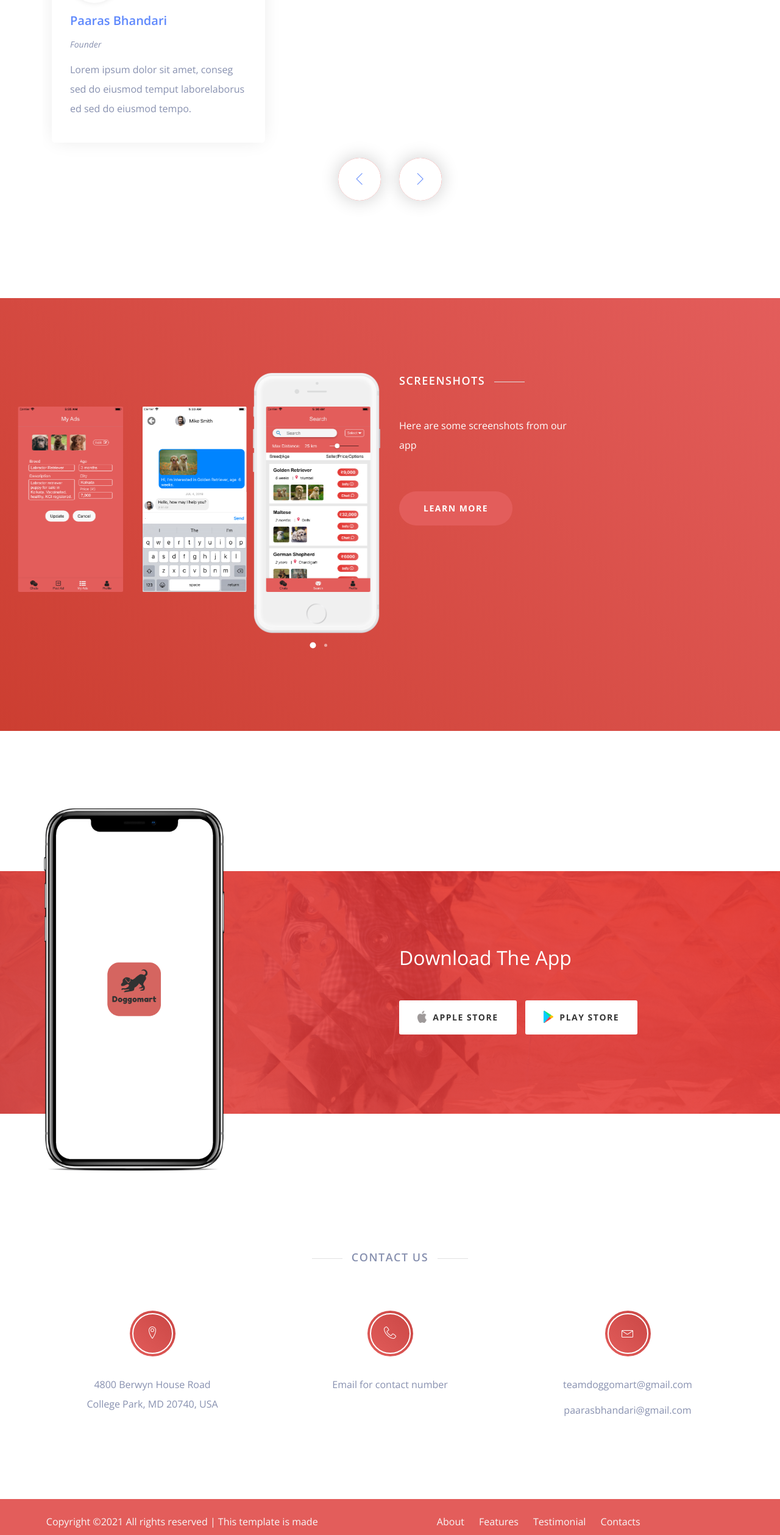
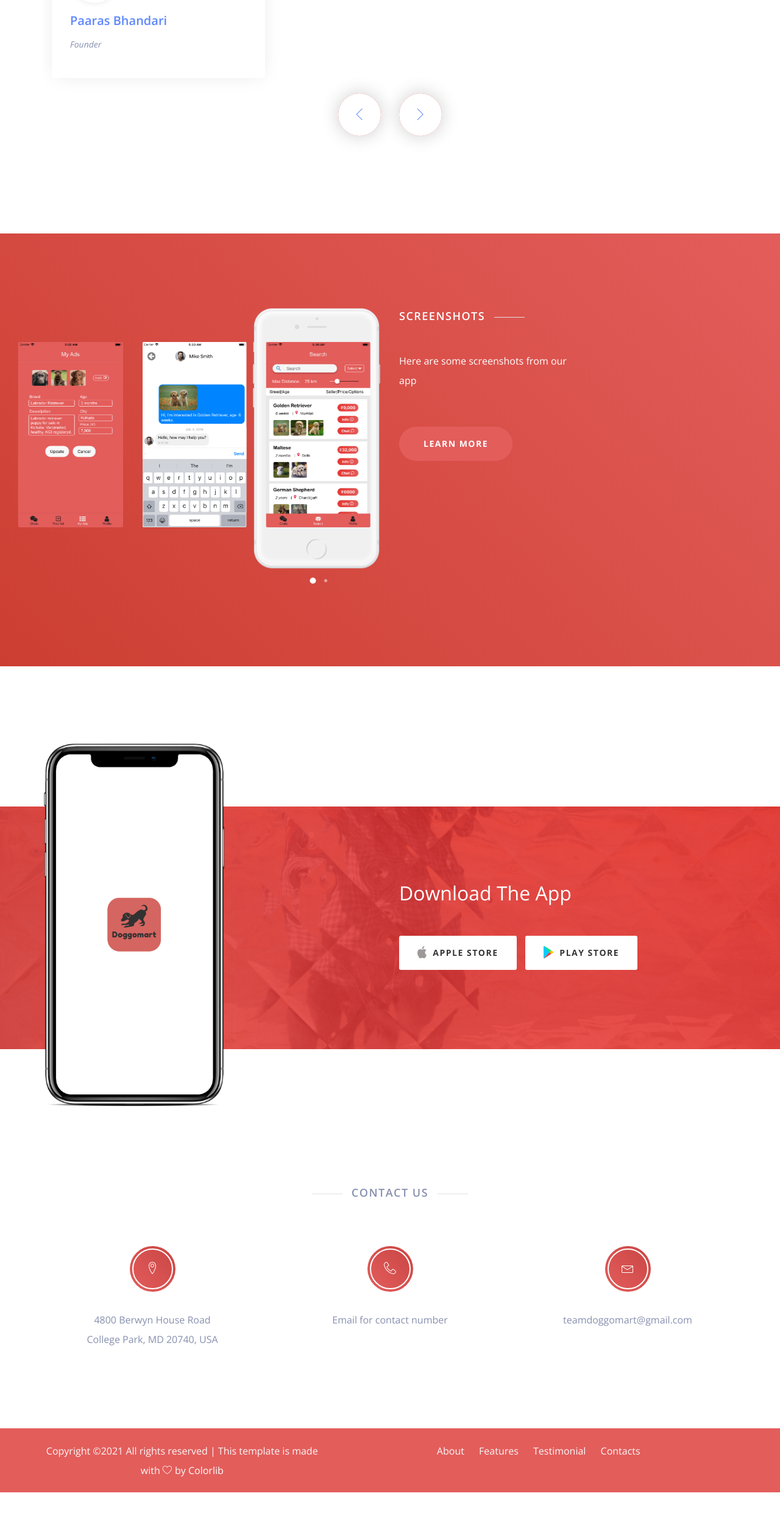
Before and after one commit to paarasbhandari/doggomart.website, a plain HTML site: page index.html in a window 1280 px wide. Shown: the part 2808-5326 px from the top of the page at 61% size. After the commit the page ends 5256 px from the top, so only its background shows below. Drawn offline with nearby package versions, Linux system fonts and the light colour scheme.

Commit message:
Update index.html

```diff
--- a/index.html
+++ b/index.html
@@ -206,7 +206,6 @@
                             </div>
                             <h4>Paaras Bhandari</h4>
                             <h6 class="position">Founder</h6>
-                            <p>Lorem ipsum dolor sit amet, conseg sed do eiusmod temput laborelaborus ed sed do eiusmod tempo.</p>
                         </div>
                     </div>
                 </div>
@@ -310,8 +309,6 @@
 
                             <p> teamdoggomart@gmail.com
                             </p>
-                            <p> paarasbhandari@gmail.com
-                            </p>
 
                         </div>
                     </div>
```
